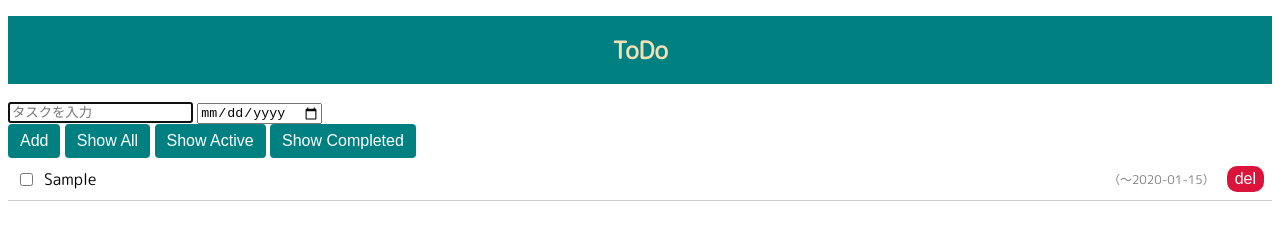
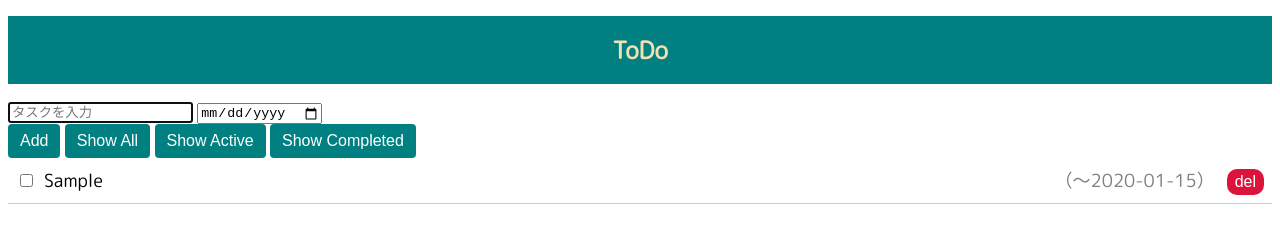
Before and after one commit to Nikuman1123/Todo, a plain HTML site: page index.html in a window 1280 px wide. Both pictures are taken after typing "Sample", "2020-01-15" into the empty fields and a click on the button "Add". Drawn offline with Linux system fonts and the light colour scheme.

Commit message:
リストのフォントサイズを18に調整

```diff
--- a/style.css
+++ b/style.css
@@ -52,6 +52,7 @@ li {
 }
 
 .left span {
+  font-size: 18px;
   margin-left: 8px;
 }
 
@@ -61,6 +62,6 @@ li {
 }
 
 .dueDate {
-  font-size: 12px;
+  font-size: 18px;
   color: gray;
 }
```
